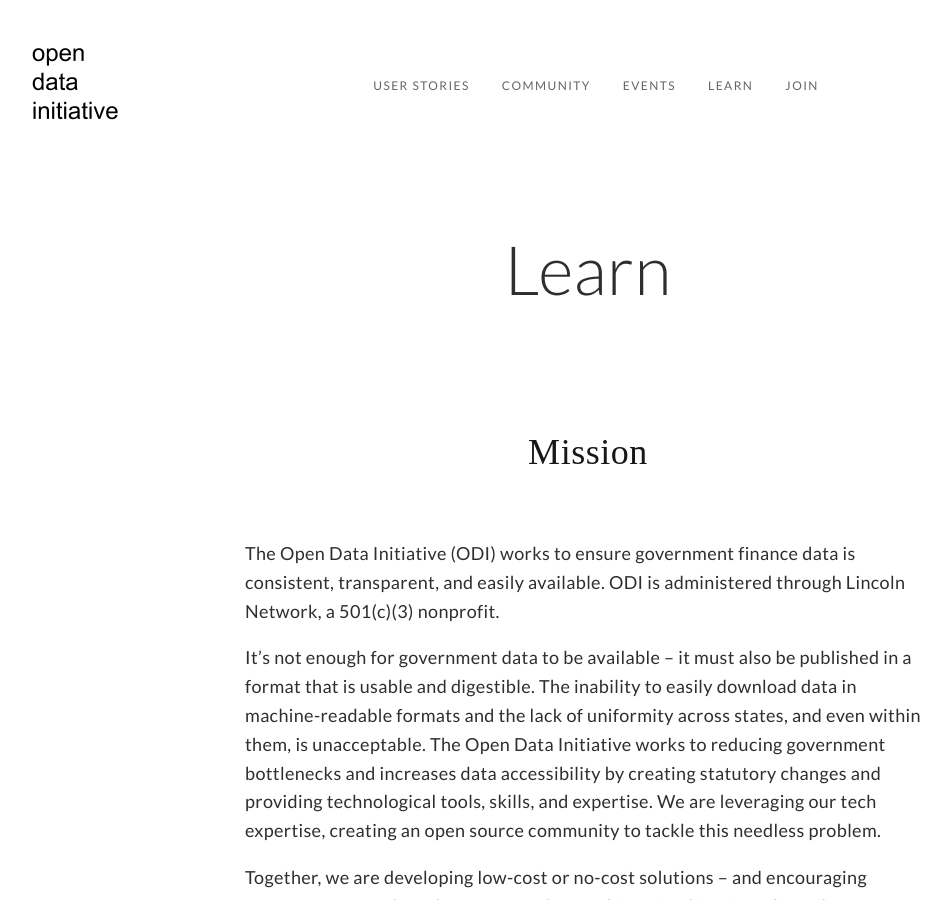
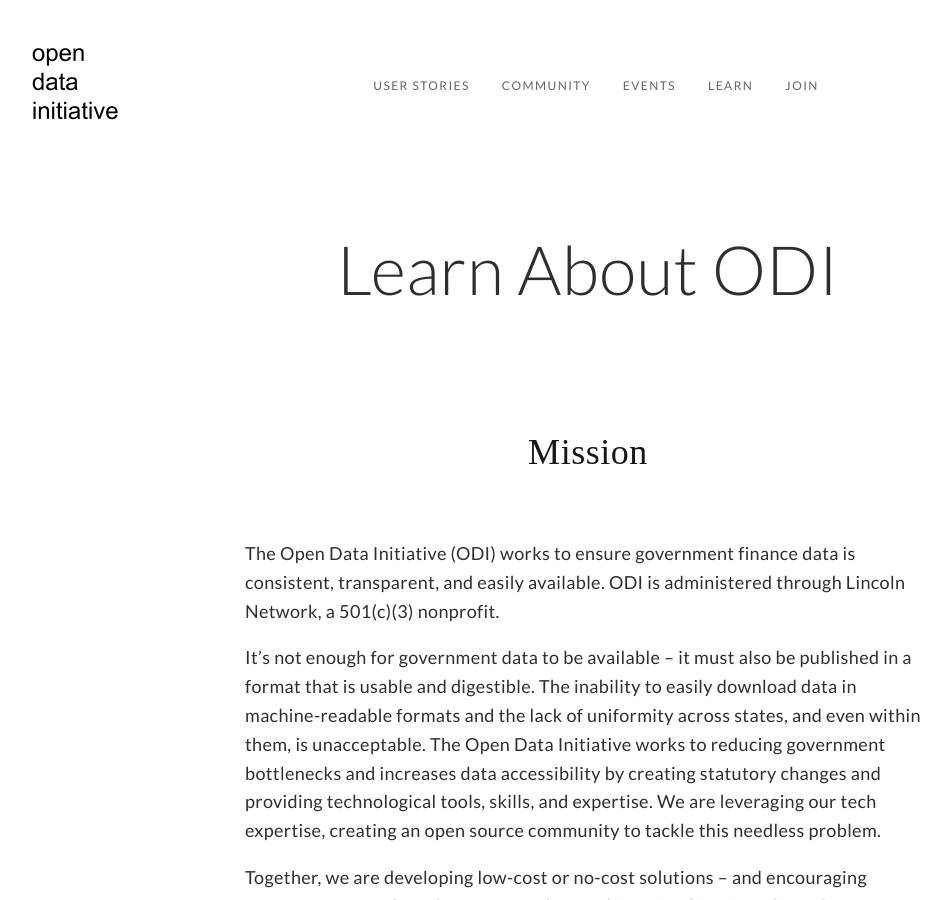
Before and after one commit to opendatainitiative/opendatainitiative.github.io, a Jekyll site: the page built from learn.md, in a window 1280 px wide and 900 px high. Shown: the whole window, without its empty margins (52-1003 px from the left). Built offline with Jekyll 4.4.1, drawn with Linux system fonts in a browser that asks for light colours.

Commit message:
update learn.md header

```diff
--- a/learn.md
+++ b/learn.md
@@ -4,7 +4,7 @@ permalink: /learn
 title: Learn
 ---
 
-# Learn
+# Learn About ODI
 
 ## Mission
 The Open Data Initiative (ODI) works to ensure government finance data is consistent, transparent, and easily available.
```
